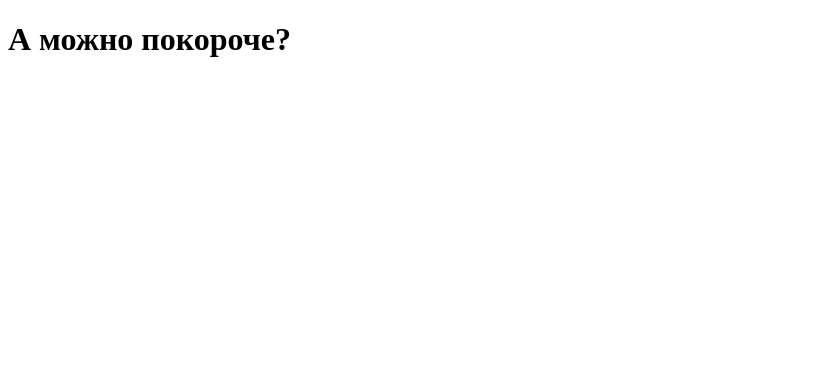
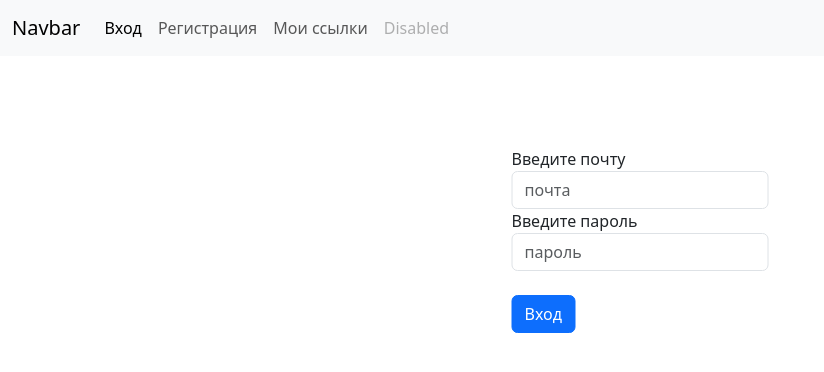
Before and after one commit to artlermontov2/shortly_link, a FastAPI app: page /pages/index in a window 1280 px wide. Shown: the top 372 px of the page, without its empty margins (0-824 px from the left). Run offline with FastAPI, Linux system fonts and the light colour scheme.

Commit message:
create templates

```diff
--- a/app/pages/router.py
+++ b/app/pages/router.py
@@ -1,5 +1,7 @@
-from fastapi import APIRouter, Request
+from fastapi import APIRouter, Request, Depends
 from fastapi.templating import Jinja2Templates
+from app.users.router import login, register_user, logout
+from app.reduction.router import shorten
 
 
 router = APIRouter(
@@ -15,3 +17,10 @@ async def login(request: Request):
         name="login.html",
         context={"request": request}
     )
+
+@router.get("/short")
+async def login(request: Request):
+    return templates.TemplateResponse(
+        name="shorten.html",
+        context={"request": request}
+    )
--- a/app/templates/base.html
+++ b/app/templates/base.html
@@ -4,12 +4,30 @@
 <head>
     <meta charset="UTF-8">
     <meta name="viewport" content="width=device-width, initial-scale=1.0">
+    <link href="https://cdn.jsdelivr.net/npm/bootstrap@5.3.2/dist/css/bootstrap.min.css" rel="stylesheet" integrity="sha384-T3c6CoIi6uLrA9TneNEoa7RxnatzjcDSCmG1MXxSR1GAsXEV/Dwwykc2MPK8M2HN" crossorigin="anonymous">
     <title>Покороче</title>
 </head>
 <body>
+    <nav class="navbar navbar-expand-lg bg-body-tertiary">
+        <div class="container-fluid">
+          <a class="navbar-brand" href="#">Navbar</a>
+          <button class="navbar-toggler" type="button" data-bs-toggle="collapse" data-bs-target="#navbarNavAltMarkup" aria-controls="navbarNavAltMarkup" aria-expanded="false" aria-label="Toggle navigation">
+            <span class="navbar-toggler-icon"></span>
+          </button>
+          <div class="collapse navbar-collapse" id="navbarNavAltMarkup">
+            <div class="navbar-nav">
+              <a class="nav-link active" aria-current="page" href="#">Вход</a>
+              <a class="nav-link" href="#">Регистрация</a>
+              <a class="nav-link" href="#">Мои ссылки</a>
+              <a class="nav-link disabled" aria-disabled="true">Disabled</a>
+            </div>
+          </div>
+        </div>
+      </nav>
     <div>
     {% block content %}
     {% endblock %}
     </div>
+    <script src="https://cdn.jsdelivr.net/npm/bootstrap@5.3.2/dist/js/bootstrap.bundle.min.js" integrity="sha384-C6RzsynM9kWDrMNeT87bh95OGNyZPhcTNXj1NW7RuBCsyN/o0jlpcV8Qyq46cDfL" crossorigin="anonymous"></script>
 </body>
 </html>
--- a/app/templates/login.html
+++ b/app/templates/login.html
@@ -1,5 +1,19 @@
 {% extends 'base.html' %}
 
 {% block content %}
-<h1>А можно покороче?</h1>
+
+<div style="text-align: center; position: absolute; top: 30%; left: 50%; transform: translate(-50%, -50%);">
+    <div class="d-flex justify-content-start">
+        <form>
+              <label class="d-flex justify-content-start" for="exampleInputEmail1" class="form-label">Введите почту</label>
+              <input type="email" class="form-control" placeholder="почта" id="exampleInputEmail1" aria-describedby="emailHelp">
+
+              <label  class="d-flex justify-content-start" for="exampleInputPassword1" class="form-label">Введите пароль</label>
+              <input type="password" class="form-control" placeholder="пароль" id="exampleInputPassword1">
+              <br>
+              <button type="submit" class="btn btn-primary d-flex justify-content-start">Вход</button>
+        </form>
+    </div>
+</div>
+
 {% endblock %}
```
Also changed, not shown: app/templates/register.html (+19 -0 lines), app/templates/shorten.html (+16 -0 lines).
